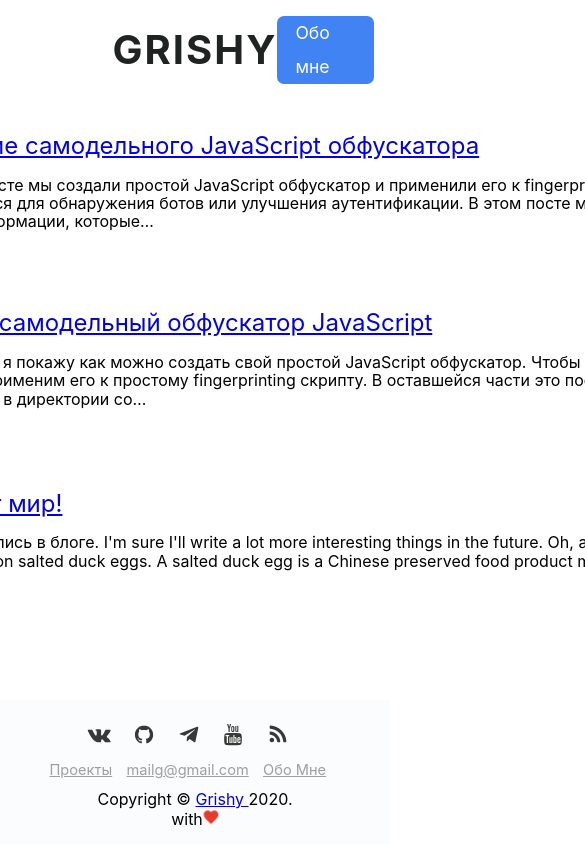
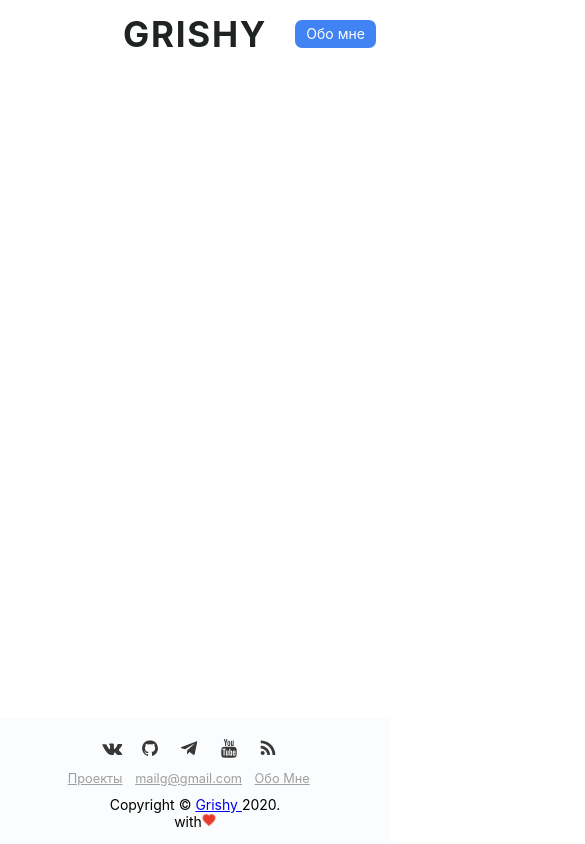
Before and after one commit to Grishy/grishy.github.io, a Gatsby site: page / in a window 390 px wide. Shown: the top 844 px of the page, 585 px wide, since content can reach past the window. Built offline with nearby package versions, Linux system fonts and the light colour scheme; Gatsby itself is replaced by a stand-in of ours.

Commit message:
responsive header

```diff
--- a/src/components/header.module.scss
+++ b/src/components/header.module.scss
@@ -31,15 +31,21 @@
 
   margin-right: 1rem;
   font-size: 1.1rem;
+  padding: 0 1.125rem;
+  line-height: 2.125rem;
   text-decoration: none;
   background-color: #4183f2;
   color: #fff;
-  padding: 0 1.125rem;
-  line-height: 2.125rem;
   border-radius: 7px;
   transition: all 0.25s ease-in-out;
 
   &:hover {
     opacity: 0.85;
   }
+
+  @media (max-width: 600px) {
+    font-size: 1rem;
+    padding: 0 0.8rem;
+    line-height: 2rem;
+  }
 }
--- a/src/global.scss
+++ b/src/global.scss
@@ -43,3 +43,17 @@ body {
   flex-direction: column;
   height: 100vh;
 }
+
+html {
+  font-size: 14px;
+
+  @media (min-width: 768px) {
+    font-size: 14.5px;
+  }
+  @media (min-width: 992px) {
+    font-size: 15px;
+  }
+  @media (min-width: 1200px) {
+    font-size: 16px;
+  }
+}
--- a/src/pages/index.jsx
+++ b/src/pages/index.jsx
@@ -17,7 +17,7 @@ class BlogIndex extends React.Component {
       <div className="wrapper">
         <SEO title="Главная" />
         <Header />
-        <PostList posts={posts} />
+        {/* <PostList posts={posts} /> */}
         <Footer />
       </div>
     );
```
